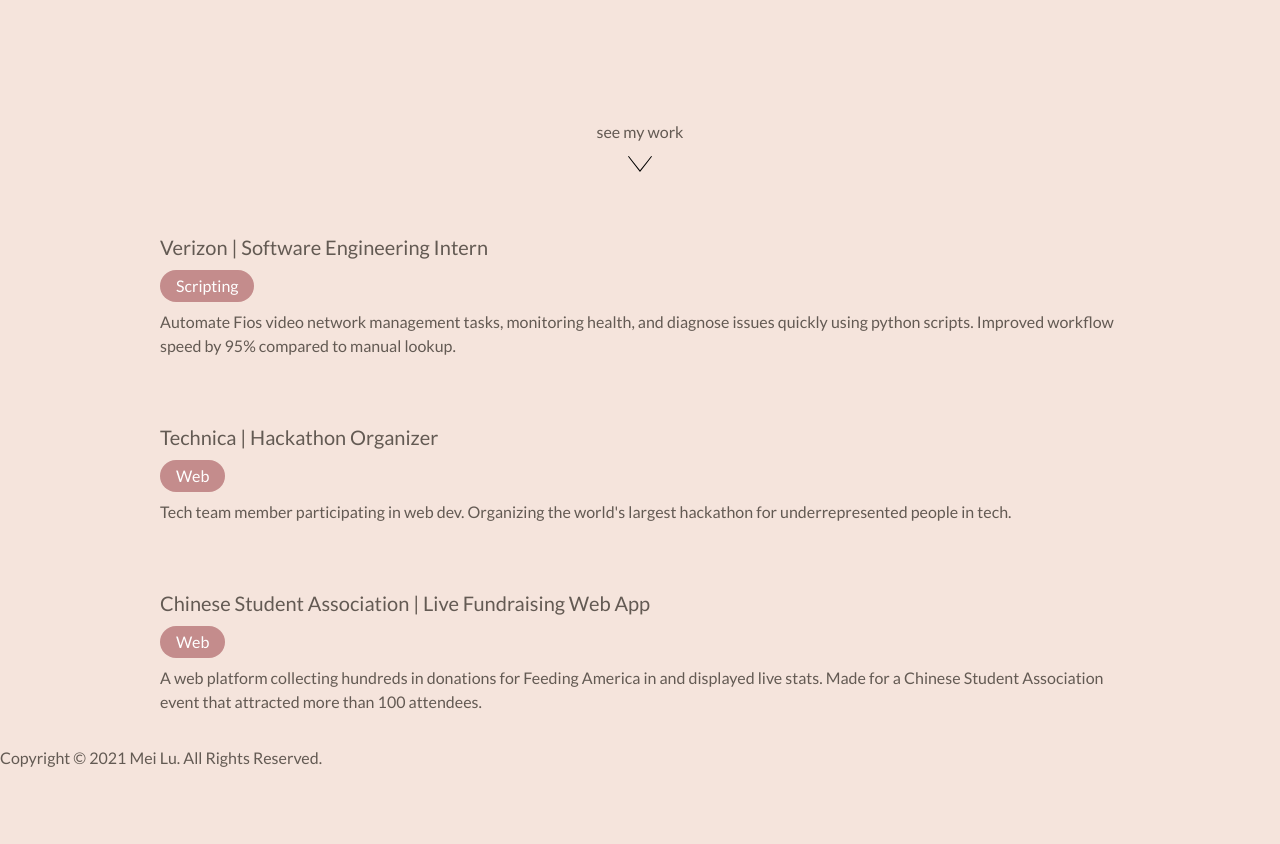
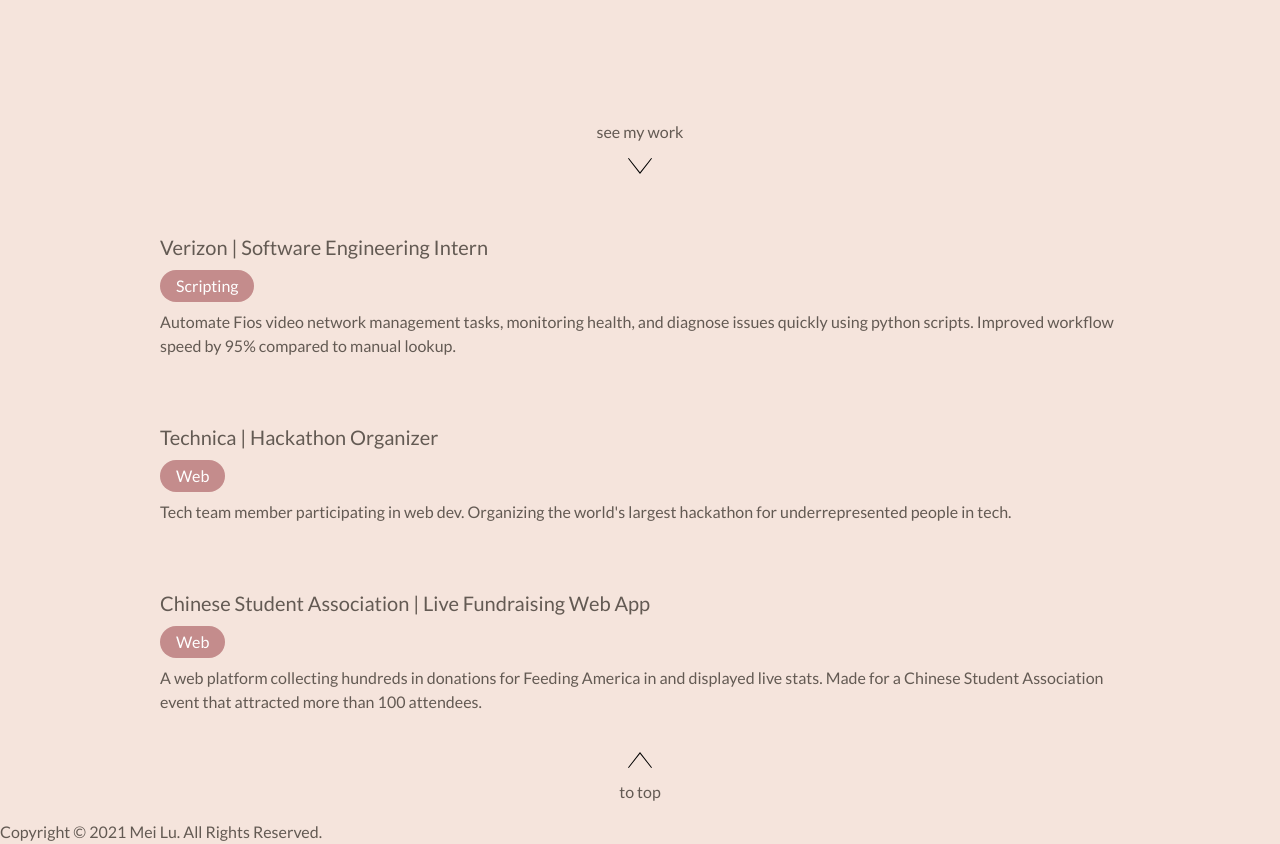
Before and after one commit to mei-lu/website, a website: page index.pug in a window 1280 px wide. Shown: the part 600-1444 px from the top of the page. Before the commit the page ends 1370 px from the top, so only its background shows below. Drawn offline with nearby package versions, Linux system fonts and the light colour scheme; files that its build step writes are made by us from their sources; a web font is replaced by a local one.

Commit message:
add to top button

```diff
--- a/index.pug
+++ b/index.pug
@@ -12,7 +12,7 @@
 .cursor2
 .cursor3
 
-.hero
+.hero#hero
   // Intro Section
   .intro
     .socials
@@ -43,7 +43,9 @@
 
   .expand-btn
     a(href="#proj") see my work
-    img(src="./img/downarrow.svg")
+    a(href="#proj")
+      img(src="./img/downarrow.svg")
+
   // End Intro Section
 
 // Project Section
@@ -68,6 +70,12 @@
         .proj-label Web
       .proj-descrip A web platform collecting hundreds in donations for Feeding America in and displayed live stats. Made for a Chinese Student Association event that attracted more than 100 attendees.
 
+  .expand-btn
+    a(href="#hero")
+      img(src="./img/uparrow.svg")
+    a(href="#hero") to top
+
+// Footer
 .footer
   span Copyright © 2021 Mei Lu. All Rights Reserved.
 
--- a/scss/main.scss
+++ b/scss/main.scss
@@ -73,6 +73,19 @@
 	mix-blend-mode: difference;
 	-webkit-transition: all 300ms linear;
 	transition: all 300ms linear;
+}
+
+.expand-btn {
+    display: flex;
+    flex-direction: column;
+    align-items: center;
+    text-align: center;
+    margin-bottom: 1rem;
+    gap: .5rem;
+
+    img {
+        width: 1.5rem;
+    }
 }
 
 /* Hero */
@@ -201,19 +214,6 @@
             }
         }
     }
-
-    .expand-btn {
-        display: flex;
-        flex-direction: column;
-        align-items: center;
-        text-align: center;
-        margin-bottom: 1rem;
-        gap: .5rem;
-
-        img {
-            width: 1.5rem;
-        }
-    }
 }
 
 /* Project Section */
```
Also changed, not shown: css/main.css, img/uparrow.svg (added), index.html, 1 other file.
